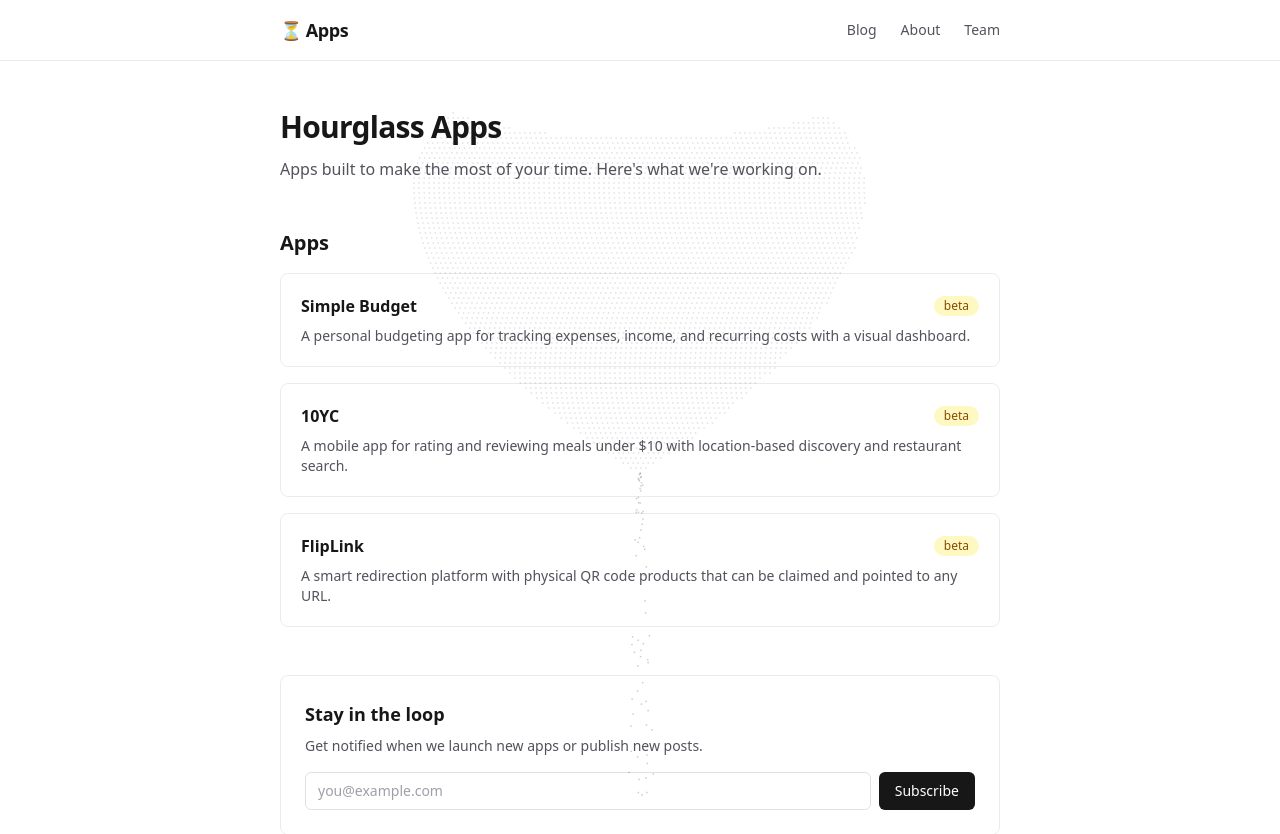
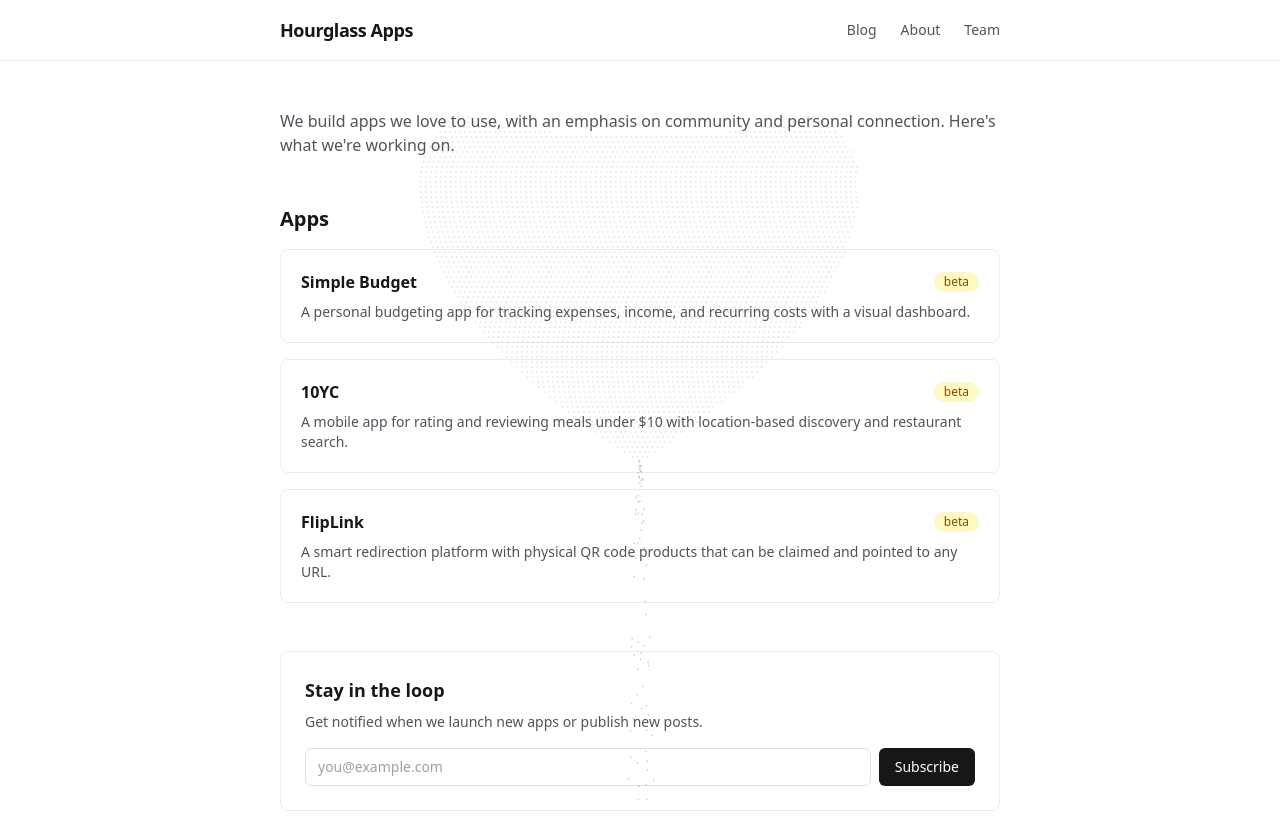
Before and after one commit to evblurbs/hourglass-apps, a Next.js app: page / in a window 1280 px wide. Shown: the top 834 px of the page. Built offline with nearby package versions, Linux system fonts and the light colour scheme.

Commit message:
Update nav to Hourglass Apps, replace header with mission statement
Co-Authored-By: Claude Opus 4.6 <noreply@anthropic.com>

```diff
--- a/src/app/layout.tsx
+++ b/src/app/layout.tsx
@@ -36,7 +36,7 @@ export default function RootLayout({
               href="/"
               className="text-lg font-semibold tracking-tight"
             >
-              ⏳ Apps
+              Hourglass Apps
             </Link>
             <div className="flex gap-6 text-sm">
               <Link
--- a/src/app/page.tsx
+++ b/src/app/page.tsx
@@ -26,11 +26,8 @@ export default function Home() {
   return (
     <div className="space-y-12">
       <section>
-        <h1 className="mb-3 text-3xl font-bold tracking-tight">
-          Hourglass Apps
-        </h1>
         <p className="text-zinc-600 dark:text-zinc-400">
-          Apps built to make the most of your time. Here&apos;s what we&apos;re working on.
+          We build apps we love to use, with an emphasis on community and personal connection. Here&apos;s what we&apos;re working on.
         </p>
       </section>
 
```
